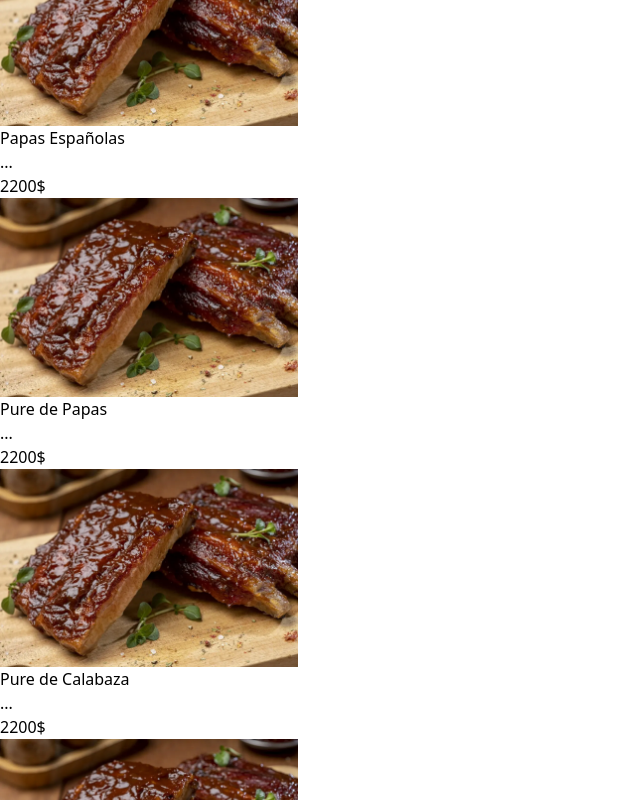
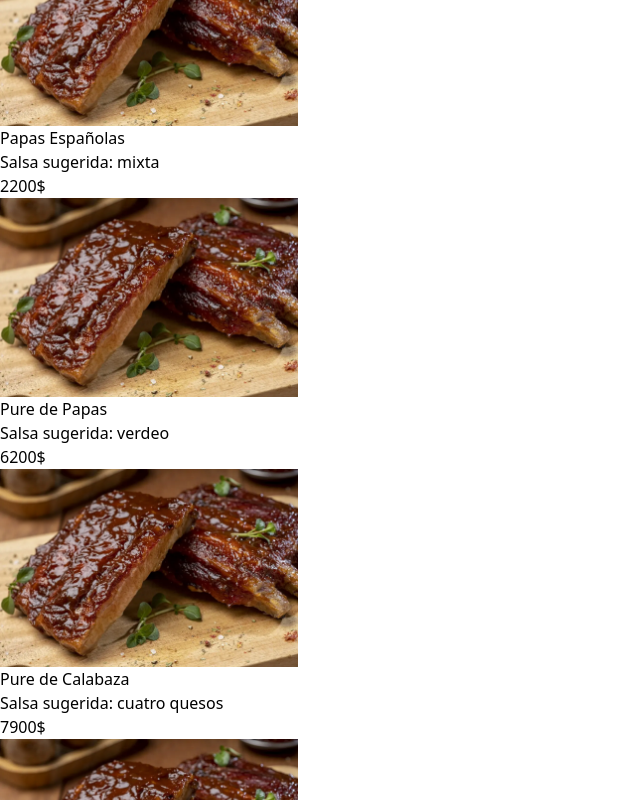
Before and after one commit to Ulises-Gordillo-1999/carta-quatroccento, a React (Vite) app: page / in a window 1280 px wide. Shown: the part 11200-12000 px from the top of the page, without its empty margins (0-640 px from the left). Built offline with nearby package versions, Linux system fonts and the light colour scheme.

Commit message:
Se actualizo la carta con las descripciones y correcion de categorias

```diff
--- a/src/carta.js
+++ b/src/carta.js
@@ -268,65 +268,65 @@ export const Comidas = [
     {
       id: 39,
       nombre: "Huevo Frito",
-      descripcion: "...",
+      descripcion: "Salsa sugerida: Fileto",
       precio: 500,
-      categoria: "guarnicion",
+      categoria: "contornos",
     },
     {
       id: 40,
       nombre: "Papas Fritas",
-      descripcion: "...",
+      descripcion: "Salsa sugerida: bolognesa / pesto / caligula",
       precio: 2200,
-      categoria: "guarnicion",
+      categoria: "contornos",
     },
     {
       id: 41,
       nombre: "Papas Españolas",
-      descripcion: "...",
+      descripcion: "Salsa sugerida: mixta",
       precio: 2200,
-      categoria: "guarnicion",
+      categoria: "contornos",
     },
     {
       id: 42,
       nombre: "Pure de Papas",
-      descripcion: "...",
-      precio: 2200,
-      categoria: "guarnicion",
+      descripcion: "Salsa sugerida: verdeo",
+      precio: 6200,
+      categoria: "contornos",
     },
     {
       id: 43,
       nombre: "Pure de Calabaza",
-      descripcion: "...",
-      precio: 2200,
-      categoria: "guarnicion",
+      descripcion: "Salsa sugerida: cuatro quesos",
+      precio: 7900,
+      categoria: "contornos",
     },
     {
       id: 44,
       nombre: "Papas a la Crema",
-      descripcion: "...",
-      precio: 2500,
-      categoria: "guarnicion",
+      descripcion: "Con salsa mixta y queso gratinado",
+      precio: 7500,
+      categoria: "contornos",
     },
     {
       id: 45,
       nombre: "Papas Fritas con Huevo",
-      descripcion: "...",
-      precio: 2500,
-      categoria: "guarnicion",
+      descripcion: "Con salsa mixta y queso gratinado",
+      precio: 7500,
+      categoria: "contornos",
     },
     {
       id: 46,
       nombre: "Panache de Verduras",
-      descripcion: "...",
-      precio: 2800,
-      categoria: "guarnicion",
+      descripcion: "",
+      precio: 7500,
+      categoria: "contornos",
     },
     {
       id: 47,
       nombre: "Tortilla de Papa",
-      descripcion: "...",
-      precio: 5000,
-      categoria: "guarnicion",
+      descripcion: "Con brocoli y pesto",
+      precio: 7500,
+      categoria: "contornos",
     },
     {
       id: 48,
@@ -499,247 +499,275 @@ export const Comidas = [
     {
         id: 72,
         nombre: "Dunas Malbec",
-        descripcion: "...",
-        precio: 5800,
+        descripcion: "",
+        precio: 5000,
         categoria: "vinos-tintos"
     },
     {
         id: 73,
-        nombre: "Entretantos Cabernet/Malbec/Blanco",
-        descripcion: "...",
+        nombre: "Entretantos",
+        descripcion: "Cosecha Catamarqueña",
         precio: 6900,
         categoria: "vinos-tintos"
     },
     {
         id: 74,
         nombre: "Luigui Bosca Malbec",
-        descripcion: "...",
+        descripcion: "",
         precio: 10600,
         categoria: "vinos-tintos"
     },
     {
         id: 75,
         nombre: "Fabre Montmayou",
-        descripcion: "...",
+        descripcion: "Terruño reserva",
         precio: 7000,
         categoria: "vinos-tintos"
     },
     {
         id: 76,
-        nombre: "Chacabuco Dulce Blanco",
-        descripcion: "...",
-        precio: 5500,
+        nombre: "Perro Callejero",
+        descripcion: "",
+        precio: 8000,
         categoria: "vinos-tintos"
     },
     {
         id: 77,
         nombre: "Cordero Con Piel de Lobo",
-        descripcion: "...",
+        descripcion: "",
         precio: 6500,
         categoria: "vinos-tintos"
     },
     {
         id: 78,
-        nombre: "Seismiles Cabernet/Malbec/Syirah",
-        descripcion: "...",
+        nombre: "Seismiles",
+        descripcion: "Cabernet / Malbec / Syirah",
         precio: 4800,
         categoria: "vinos-tintos"
     },
     {
         id: 79,
         nombre: "Alamos Malbec",
-        descripcion: "...",
-        precio: 7000,
+        descripcion: "Bodega Catena Zapata",
+        precio: 7200,
         categoria: "vinos-tintos"
     },
     {
         id: 80,
         nombre: "Nicasia Vineyrad Malbec",
-        descripcion: "...",
+        descripcion: "Bodega Catena Zapata",
         precio: 8400,
         categoria: "vinos-tintos"
     },
     {
         id: 81,
         nombre: "Saint Felicien Malbec",
-        descripcion: "...",
+        descripcion: "Bodega Catena Zapata",
         precio: 10200,
         categoria: "vinos-tintos"
     },
     {
         id: 82,
         nombre: "DV Catena Cabernet Malbec",
-        descripcion: "...",
+        descripcion: "Bodega Catena Zapata",
         precio: 14500,
         categoria: "vinos-tintos"
     },
     {
         id: 83,
         nombre: "El Gran Enemigo",
-        descripcion: "...",
+        descripcion: "Bodega Catena Zapata",
         precio: 39000,
         categoria: "vinos-tintos"
     },
     {
         id: 84,
         nombre: "Angelica Zapata",
-        descripcion: "...",
+        descripcion: "Bodega Catena Zapata",
         precio: 32000,
         categoria: "vinos-tintos"
     },
     {
         id: 85,
-        nombre: "Dv Catena Malbec-Malbec",
-        descripcion: "...",
+        nombre: "Dv Catena Malbec",
+        descripcion: "Bodega Catena Zapata",
         precio: 19900,
         categoria: "vinos-tintos"
     },
     {
         id: 86,
         nombre: "Benjamin Malbec",
-        descripcion: "...",
+        descripcion: "Bodega Catena Zapata",
         precio: 5100,
         categoria: "vinos-tintos"
     },
     {
         id: 87,
         nombre: "Trumpeter Malbec",
-        descripcion: "...",
+        descripcion: "",
         precio: 8600,
         categoria: "vinos-tintos"
     },
     {
+      id: 98,
+      nombre: "Argentino",
+      descripcion: "",
+      precio: 69000,
+      categoria: "vinos-tintos"
+    },
+    {
         id: 88,
         nombre: "Baron B",
-        descripcion: "...",
-        precio: 19000,
+        descripcion: "Con salsa de salmón",
+        precio: 21000,
         categoria: "champagne"
     },
     {
         id: 89,
         nombre: "Salentein",
-        descripcion: "...",
-        precio: 19000,
+        descripcion: "Extra Brut",
+        precio: 9500,
         categoria: "champagne"
     },
     {
         id: 90,
         nombre: "Chandon",
-        descripcion: "...",
-        precio: 7000,
+        descripcion: "Bodega chandón",
+        precio: 9500,
         categoria: "champagne"
     },
     {
         id: 91,
-        nombre: "Gaseosas Linea Coca-Cola",
-        descripcion: "...",
-        precio: 1200,
-        categoria: "gaseosas"
+        nombre: "Gaseosas",
+        descripcion: "Coca cola(comun o zero), sprite, fanta",
+        precio: 1400,
+        categoria: "bebidas sin alcohol"
     },
     {
         id: 92,
-        nombre: "Aguas Saborizadas Aquarius",
-        descripcion: "...",
-        precio: 1200,
-        categoria: "gaseosas"
+        nombre: "Aguas Saborizadas",
+        descripcion: "Aquarius",
+        precio: 1400,
+        categoria: "bebidas sin alcohol"
     },
     {
         id: 93,
-        nombre: "Gaseosas Linea Pepsi, Paso de los toros",
-        descripcion: "...",
-        precio: 1200,
-        categoria: "gaseosas"
+        nombre: "Paso de los toros",
+        descripcion: "Agua tonica o pomelo",
+        precio: 1400,
+        categoria: "bebidas sin alcohol"
     },
     {
         id: 94,
-        nombre: "Agua con gas y sin gas Benedictino",
-        descripcion: "...",
+        nombre: "Agua",
+        descripcion: "con gas y sin gas",
         precio: 1200,
-        categoria: "agua"
+        categoria: "bebidas sin alcohol"
     },
     {
         id: 95,
-        nombre: "Heineken Porron",
-        descripcion: "...",
-        precio: 2000,
-        categoria: "cervezas"
+        nombre: "Heineken",
+        descripcion: "",
+        precio: 4700,
+        categoria: "bebidas con alcohol"
     },
     {
         id: 96,
         nombre: "Imperial",
-        descripcion: "...",
-        precio: 2800,
-        categoria: "cervezas"
+        descripcion: "",
+        precio: 3600,
+        categoria: "bebidas con alcohol"
     },
     {
         id: 97,
         nombre: "Salta Negra",
-        descripcion: "...",
-        precio: 2800,
-        categoria: "cervezas"
-    },
-    {
-        id: 98,
-        nombre: "Heineken",
-        descripcion: "...",
-        precio: 3500,
-        categoria: "cervezas"
+        descripcion: "",
+        precio: 3600,
+        categoria: "bebidas con alcohol"
     },
     {
         id: 99,
-        nombre: "Corona Monja",
-        descripcion: "...",
-        precio: 2000,
-        categoria: "cervezas"
+        nombre: "Corona",
+        descripcion: "",
+        precio: 5200,
+        categoria: "bebidas con alcohol"
     },
     {
         id: 100,
-        nombre: "Corona 710",
-        descripcion: "...",
-        precio: 4100,
-        categoria: "cervezas"
+        nombre: "Corona monjita",
+        descripcion: "",
+        precio: 2500,
+        categoria: "bebidas con alcohol"
     },
     {
         id: 101,
-        nombre: "Stella Artois",
-        descripcion: "...",
-        precio: 3500,
-        categoria: "cervezas"
+        nombre: "Stella",
+        descripcion: "",
+        precio: 4700,
+        categoria: "bebidas con alcohol"
+    },
+    {
+      id: 120,
+      nombre: "Chacabuco Dulce",
+      descripcion: "",
+      precio: 5500,
+      categoria: "vinos-blancos"
+    },
+    {
+      id: 121,
+      nombre: "Seis Miles Chardonay",
+      descripcion: "Cosecha Catamarqueña-Tinogasta",
+      precio: 4800,
+      categoria: "vinos-blancos"
     },
     {
         id: 102,
         nombre: "Saint Felicien Chardonay",
-        descripcion: "...",
-        precio: 7900,
+        descripcion: "",
+        precio: 10200,
         categoria: "vinos-blancos"
     },
     {
         id: 103,
-        nombre: "Entretantos Blanc De Blancs",
-        descripcion: "...",
-        precio: 5000,
+        nombre: "Entretantos Blanc De Blanc",
+        descripcion: "Cosecha Catamarqueña",
+        precio: 6900,
         categoria: "vinos-blancos"
     },
     {
         id: 104,
         nombre: "Nicasia Blanco",
-        descripcion: "...",
-        precio: 6600,
+        descripcion: "Bodega Catena Zapata",
+        precio: 7200,
         categoria: "vinos-blancos"
     },
     {
         id: 105,
         nombre: "Alamo Chardonay",
-        descripcion: "...",
-        precio: 5500,
+        descripcion: "Bodega Catena Zapata",
+        precio: 7200,
         categoria: "vinos-blancos"
     },
     {
         id: 106,
-        nombre: "Fernet Branca",
-        descripcion: "...",
-        precio: 1500,
-        categoria: "fernet"
+        nombre: "Fernet",
+        descripcion: "Medida",
+        precio: 1800,
+        categoria: "aperitivos"
+    },
+    {
+      id: 122,
+      nombre: "Blenders",
+      descripcion: "Medida",
+      precio: 1400,
+      categoria: "aperitivos"
+    },
+    {
+    id: 123,
+    nombre: "Chivas",
+    descripcion: "Medida",
+    precio: 1400,
+    categoria: "aperitivos"
     },
     {
         id: 107,
@@ -833,345 +861,3 @@ export const Comidas = [
         categoria: "postres"
     }
   ];
-
-  /*export const Bebidas = [
-    {
-        id: 72,
-        nombre: "Dunas Malbec",
-        descripcion: "...",
-        precio: 5800,
-        categoria: "vinos-tintos"
-    },
-    {
-        id: 73,
-        nombre: "Entretantos Cabernet/Malbec/Blanco",
-        descripcion: "...",
-        precio: 6900,
-        categoria: "vinos-tintos"
-    },
-    {
-        id: 74,
-        nombre: "Luigui Bosca Malbec",
-        descripcion: "...",
-        precio: 10600,
-        categoria: "vinos-tintos"
-    },
-    {
-        id: 75,
-        nombre: "Fabre Montmayou",
-        descripcion: "...",
-        precio: 7000,
-        categoria: "vinos-tintos"
-    },
-    {
-        id: 76,
-        nombre: "Chacabuco Dulce Blanco",
-        descripcion: "...",
-        precio: 5500,
-        categoria: "vinos-tintos"
-    },
-    {
-        id: 77,
-        nombre: "Cordero Con Piel de Lobo",
-        descripcion: "...",
-        precio: 6500,
-        categoria: "vinos-tintos"
-    },
-    {
-        id: 78,
-        nombre: "Seismiles Cabernet/Malbec/Syirah",
-        descripcion: "...",
-        precio: 4800,
-        categoria: "vinos-tintos"
-    },
-    {
-        id: 79,
-        nombre: "Alamos Malbec",
-        descripcion: "...",
-        precio: 7000,
-        categoria: "vinos-tintos"
-    },
-    {
-        id: 80,
-        nombre: "Nicasia Vineyrad Malbec",
-        descripcion: "...",
-        precio: 8400,
-        categoria: "vinos-tintos"
-    },
-    {
-        id: 81,
-        nombre: "Saint Felicien Malbec",
-        descripcion: "...",
-        precio: 10200,
-        categoria: "vinos-tintos"
-    },
-    {
-        id: 82,
-        nombre: "DV Catena Cabernet Malbec",
-        descripcion: "...",
-        precio: 14500,
-        categoria: "vinos-tintos"
-    },
-    {
-        id: 83,
-        nombre: "El Gran Enemigo",
-        descripcion: "...",
-        precio: 39000,
-        categoria: "vinos-tintos"
-    },
-    {
-        id: 84,
-        nombre: "Angelica Zapata",
-        descripcion: "...",
-        precio: 32000,
-        categoria: "vinos-tintos"
-    },
-    {
-        id: 85,
-        nombre: "Dv Catena Malbec-Malbec",
-        descripcion: "...",
-        precio: 19900,
-        categoria: "vinos-tintos"
-    },
-    {
-        id: 86,
-        nombre: "Benjamin Malbec",
-        descripcion: "...",
-        precio: 5100,
-        categoria: "vinos-tintos"
-    },
-    {
-        id: 87,
-        nombre: "Trumpeter Malbec",
-        descripcion: "...",
-        precio: 8600,
-        categoria: "vinos-tintos"
-    },
-    {
-        id: 88,
-        nombre: "Baron B",
-        descripcion: "...",
-        precio: 19000,
-        categoria: "champagne"
-    },
-    {
-        id: 89,
-        nombre: "Salentein",
-        descripcion: "...",
-        precio: 19000,
-        categoria: "champagne"
-    },
-    {
-        id: 90,
-        nombre: "Chandon",
-        descripcion: "...",
-        precio: 7000,
-        categoria: "champagne"
-    },
-    {
-        id: 91,
-        nombre: "Gaseosas Linea Coca-Cola",
-        descripcion: "...",
-        precio: 1200,
-        categoria: "gaseosas"
-    },
-    {
-        id: 92,
-        nombre: "Aguas Saborizadas Aquarius",
-        descripcion: "...",
-        precio: 1200,
-        categoria: "gaseosas"
-    },
-    {
-        id: 93,
-        nombre: "Gaseosas Linea Pepsi, Paso de los toros",
-        descripcion: "...",
-        precio: 1200,
-        categoria: "gaseosas"
-    },
-    {
-        id: 94,
-        nombre: "Agua con gas y sin gas Benedictino",
-        descripcion: "...",
-        precio: 1200,
-        categoria: "agua"
-    },
-    {
-        id: 95,
-        nombre: "Heineken Porron",
-        descripcion: "...",
-        precio: 2000,
-        categoria: "cervezas"
-    },
-    {
-        id: 96,
-        nombre: "Imperial",
-        descripcion: "...",
-        precio: 2800,
-        categoria: "cervezas"
-    },
-    {
-        id: 97,
-        nombre: "Salta Negra",
-        descripcion: "...",
-        precio: 2800,
-        categoria: "cervezas"
-    },
-    {
-        id: 98,
-        nombre: "Heineken",
-        descripcion: "...",
-        precio: 3500,
-        categoria: "cervezas"
-    },
-    {
-        id: 99,
-        nombre: "Corona Monja",
-        descripcion: "...",
-        precio: 2000,
-        categoria: "cervezas"
-    },
-    {
-        id: 100,
-        nombre: "Corona 710",
-        descripcion: "...",
-        precio: 4100,
-        categoria: "cervezas"
-    },
-    {
-        id: 101,
-        nombre: "Stella Artois",
-        descripcion: "...",
-        precio: 3500,
-        categoria: "cervezas"
-    },
-    {
-        id: 102,
-        nombre: "Saint Felicien Chardonay",
-        descripcion: "...",
-        precio: 7900,
-        categoria: "vinos-blancos"
-    },
-    {
-        id: 103,
-        nombre: "Entretantos Blanc De Blancs",
-        descripcion: "...",
-        precio: 5000,
-        categoria: "vinos-blancos"
-    },
-    {
-        id: 104,
-        nombre: "Nicasia Blanco",
-        descripcion: "...",
-        precio: 6600,
-        categoria: "vinos-blancos"
-    },
-    {
-        id: 105,
-        nombre: "Alamo Chardonay",
-        descripcion: "...",
-        precio: 5500,
-        categoria: "vinos-blancos"
-    },
-    {
-        id: 106,
-        nombre: "Fernet Branca",
-        descripcion: "...",
-        precio: 1500,
-        categoria: "fernet"
-    }
-  ]*/
-
-/*  export const Postres = [
-    {
-        id: 107,
-        nombre: "Helados Cantegrill",
-        descripcion: "Chocolate, frutilla, vainilla, Dulce De leche, Crema americana, Limón y Frutos del bosque [2 bochas]",
-        precio: 2000,
-        categoria: "postres"
-    },
-    {
-        id: 108,
-        nombre: "Flan de Huevo",
-        descripcion: "...",
-        precio: 2000,
-        categoria: "postres"
-    },
-    {
-        id: 109,
-        nombre: "Ensalada De Frutas",
-        descripcion: "...",
-        precio: 2000,
-        categoria: "postres"
-    },
-    {
-        id: 110,
-        nombre: "Panqueque de Dulce de Leche",
-        descripcion: "...",
-        precio: 1800,
-        categoria: "postres"
-    },
-    {
-        id: 111,
-        nombre: "Peras al Vino",
-        descripcion: "...",
-        precio: 1800,
-        categoria: "postres"
-    },
-    {
-        id: 112,
-        nombre: "Dulces Regionales con Helado o Queso",
-        descripcion: "...",
-        precio: 2300,
-        categoria: "postres"
-    },
-    {
-        id: 113,
-        nombre: "Tiramisu",
-        descripcion: "...",
-        precio: 2300,
-        categoria: "postres"
-    },
-    {
-        id: 114,
-        nombre: "Tatin de Manzana",
-        descripcion: "...",
-        precio: 2300,
-        categoria: "postres"
-    },
-    {
-        id: 115,
-        nombre: "Brownie con Helado y Frutos Rojos Bañado en Baileys",
-        descripcion: "...",
-        precio: 2300,
-        categoria: "postres"
-    },
-    {
-        id: 116,
-        nombre: "Brownie con Helado de Mascarpone y Frutos del Bosque",
-        descripcion: "...",
-        precio: 2300,
-        categoria: "postres"
-    },
-    {
-        id: 117,
-        nombre: "Ensalada de Frutas con Helado",
-        descripcion: "...",
-        precio: 2700,
-        categoria: "postres"
-    },
-    {
-        id: 118,
-        nombre: "Panqueque Quattroccento",
-        descripcion: "...",
-        precio: 3100,
-        categoria: "postres"
-    },
-    {
-        id: 119,
-        nombre: "Adicional de dulce de leche o crema",
-        descripcion: "...",
-        precio: 500,
-        categoria: "postres"
-    }
-  ]*/
```
